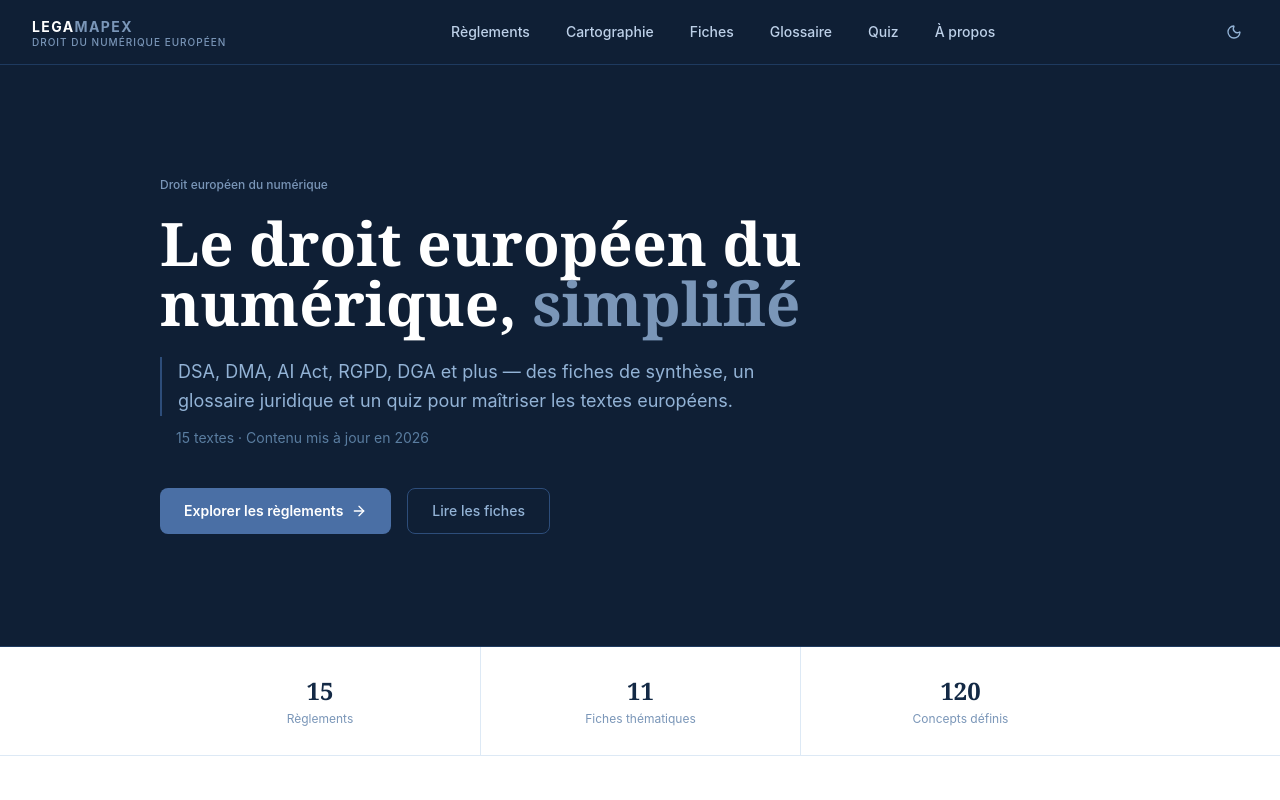
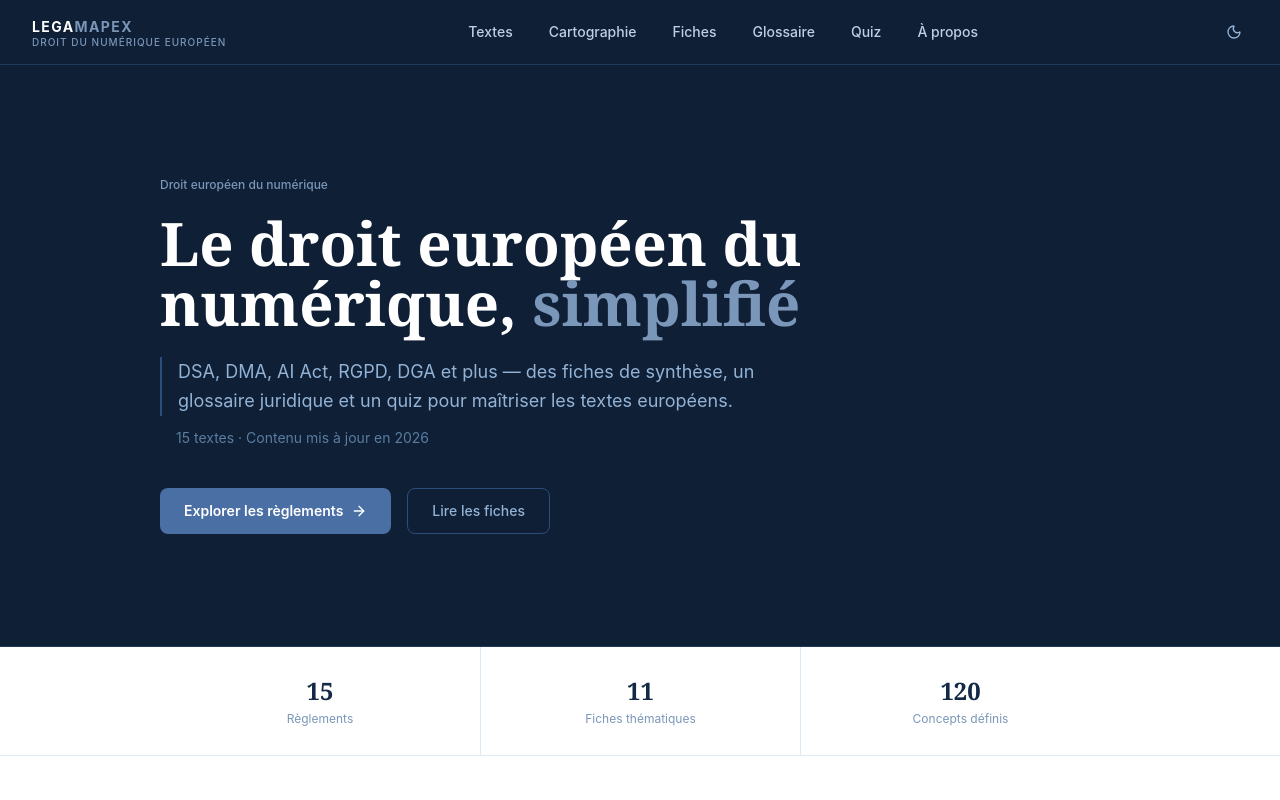
Before and after one commit to norhaneb17/EuraLawMap, a Next.js app: page / in a window 1280 px wide. Shown: the top 800 px of the page. Built offline with nearby package versions, Linux system fonts and the light colour scheme.

Commit message:
fix: lien navbar et footer 'Règlements' → 'Textes'

```diff
--- a/components/Footer.tsx
+++ b/components/Footer.tsx
@@ -20,7 +20,7 @@ export default function Footer() {
             <h4 className="text-white font-semibold text-sm mb-3">Navigation</h4>
             <ul className="space-y-2">
               {[
-                { href: "/reglements", label: "Règlements" },
+                { href: "/reglements", label: "Textes" },
                 { href: "/cartographie", label: "Cartographie" },
                 { href: "/fiches", label: "Fiches thématiques" },
                 { href: "/glossaire", label: "Glossaire" },
--- a/components/Navbar.tsx
+++ b/components/Navbar.tsx
@@ -7,7 +7,7 @@ import { Menu, X, Sun, Moon } from "lucide-react";
 import { useTheme } from "@/components/ThemeProvider";
 
 const navLinks = [
-  { href: "/reglements", label: "Règlements" },
+  { href: "/reglements", label: "Textes" },
   { href: "/cartographie", label: "Cartographie" },
   { href: "/fiches", label: "Fiches" },
   { href: "/glossaire", label: "Glossaire" },
```
